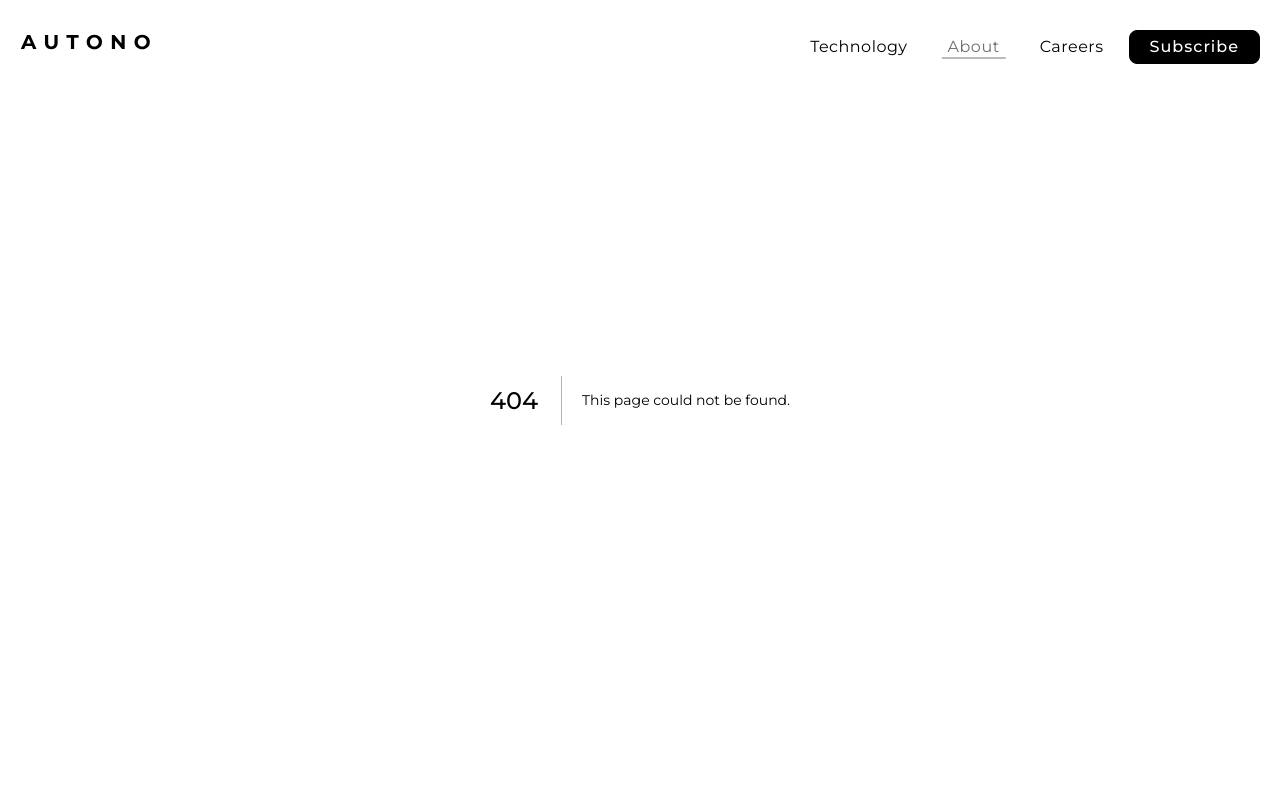
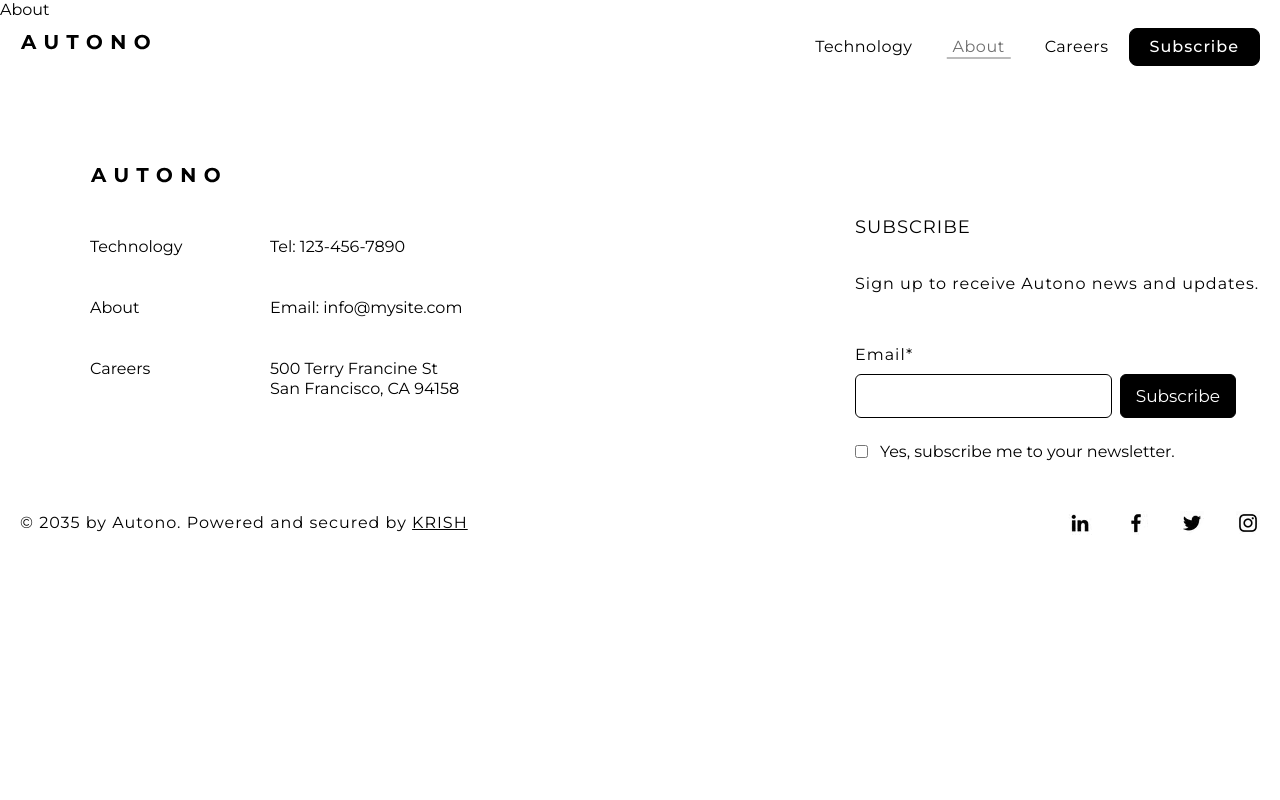
Before and after one commit to krishvaghasiya705/autono-car, a Next.js app: page /about in a window 1280 px wide. Before the commit this address had no page. Shown: the top 800 px of the page. Built offline with nearby package versions, Linux system fonts and the light colour scheme.

Commit message:
attempt of solving seo

```diff
--- /dev/null
+++ b/src/app/about/page.tsx
@@ -0,0 +1,7 @@
+import React from 'react'
+
+export default function About() {
+  return (
+    <div>About</div>
+  )
+}
--- a/src/common/footer/Footer.tsx
+++ b/src/common/footer/Footer.tsx
@@ -15,7 +15,7 @@ export default function Footer() {
         <div className={styles.footerflxmain}>
           <div className={styles.footerflxitems1}>
             <div className={styles.footerflxitems1head}>
-              <Link href={"/"}>
+              <Link href={"/"} aria-label="logo">
                 <Logo />
               </Link>
             </div>
--- a/src/common/header/Header.tsx
+++ b/src/common/header/Header.tsx
@@ -45,7 +45,7 @@ export default function Header() {
       <div className="container1">
         <div className={styles.headermainalignment}>
           <div className={styles.headerlogo}>
-            <Link href={"/"}>
+            <Link href={"/"} aria-label="logo">
               <Logo />
             </Link>
           </div>
--- a/src/common/header/header.module.scss
+++ b/src/common/header/header.module.scss
@@ -39,7 +39,7 @@
       align-items: center;
 
       .headercontentlink {
-        a {
+        .link {
           padding: 0 20px;
           display: block;
           font-size: 16px;
@@ -90,8 +90,7 @@
       }
 
       button {
-        margin: 0 0 0 5px;
-        padding: 5px 20px;
+        padding: 7px 20px;
         border-radius: 8px;
         border: 1px solid var(--colorblack);
         background-color: var(--colorblack);
```
Also changed, not shown: src/app/career/page.tsx (added, +7 -0 lines), src/app/contact/page.tsx (deleted, +0 -7 lines).
